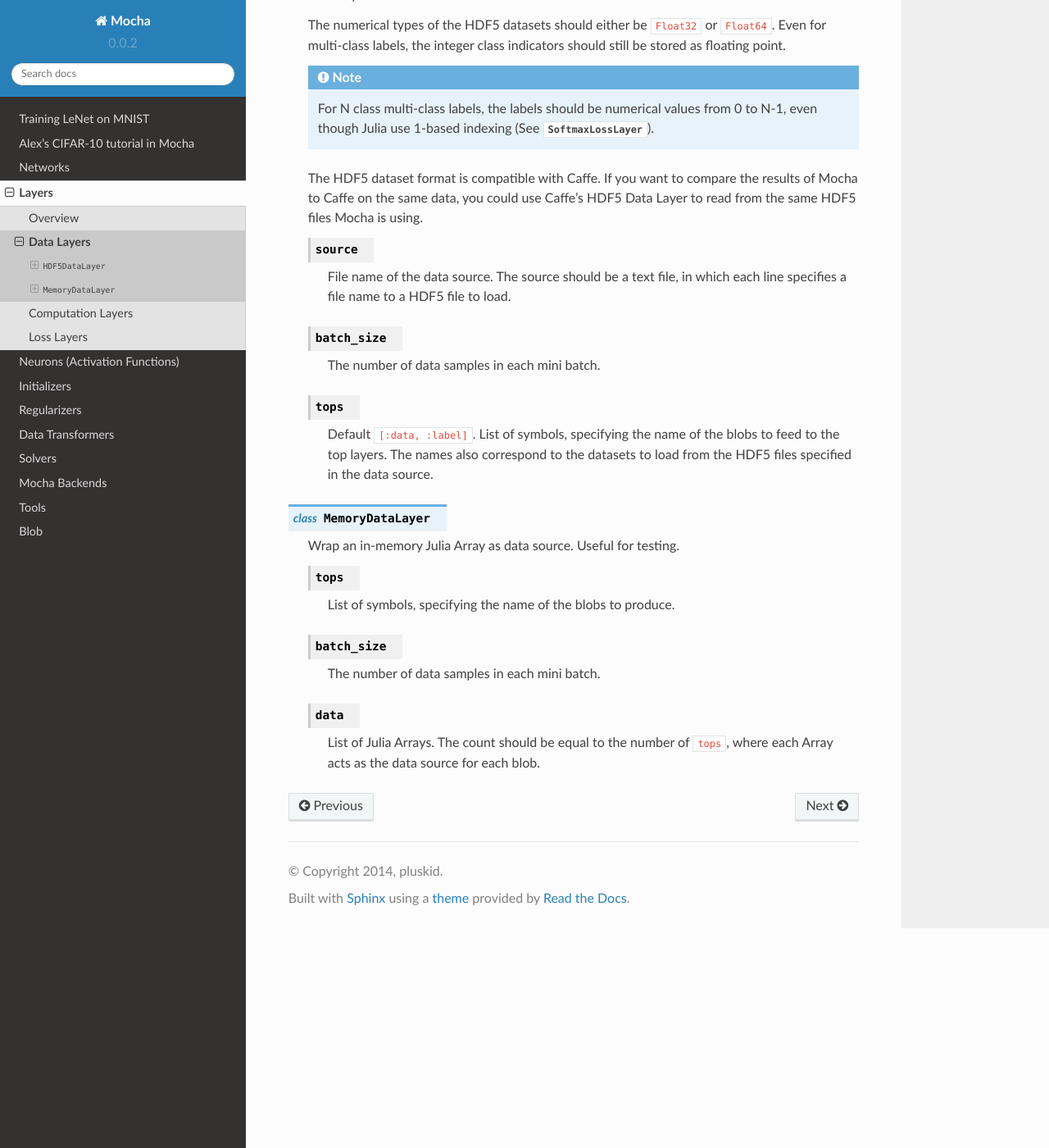
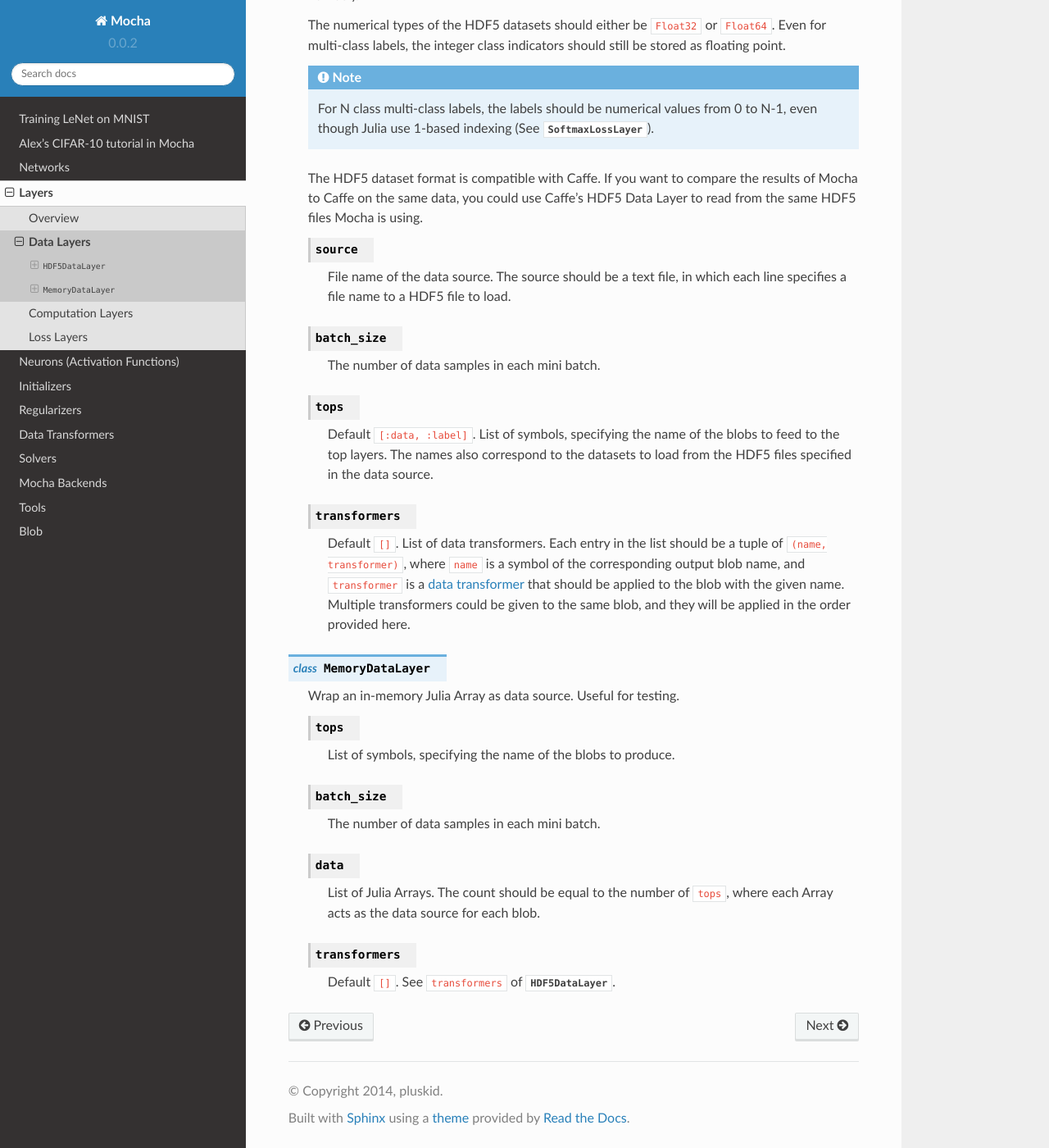
Before and after one commit to pluskid/Mocha.jl, a Sphinx documentation site: the page built from docs/user-guide/layers/data-layer.rst, in a window 1280 px wide and 1400 px high, scrolled down 456 px. Shown: the whole window at 82% size. Built offline with Sphinx 7.4.7 and the Read the Docs theme 2.0.0, drawn with Linux system fonts in a browser that asks for light colours.

Commit message:
transformers for memory data layer.

```diff
--- a/docs/user-guide/layers/data-layer.rst
+++ b/docs/user-guide/layers/data-layer.rst
@@ -48,6 +48,15 @@ Data Layers
       blobs to feed to the top layers. The names also correspond to the datasets
       to load from the HDF5 files specified in the data source.
 
+   .. attribute:: transformers
+
+      Default ``[]``. List of data transformers. Each entry in the list should
+      be a tuple of ``(name, transformer)``, where ``name`` is  a symbol of the
+      corresponding output blob name, and ``transformer`` is a :doc:`data
+      transformer </user-guide/data-transformer>` that should be applied to the
+      blob with the given name. Multiple transformers could be given to the same
+      blob, and they will be applied in the order provided here.
+
 .. class:: MemoryDataLayer
 
    Wrap an in-memory Julia Array as data source. Useful for testing.
@@ -64,3 +73,7 @@ Data Layers
 
       List of Julia Arrays. The count should be equal to the number of ``tops``,
       where each Array acts as the data source for each blob.
+
+   .. attribute:: transformers
+
+      Default ``[]``. See ``transformers`` of :class:`HDF5DataLayer`.
```
Also changed, not shown: 2 other files.
